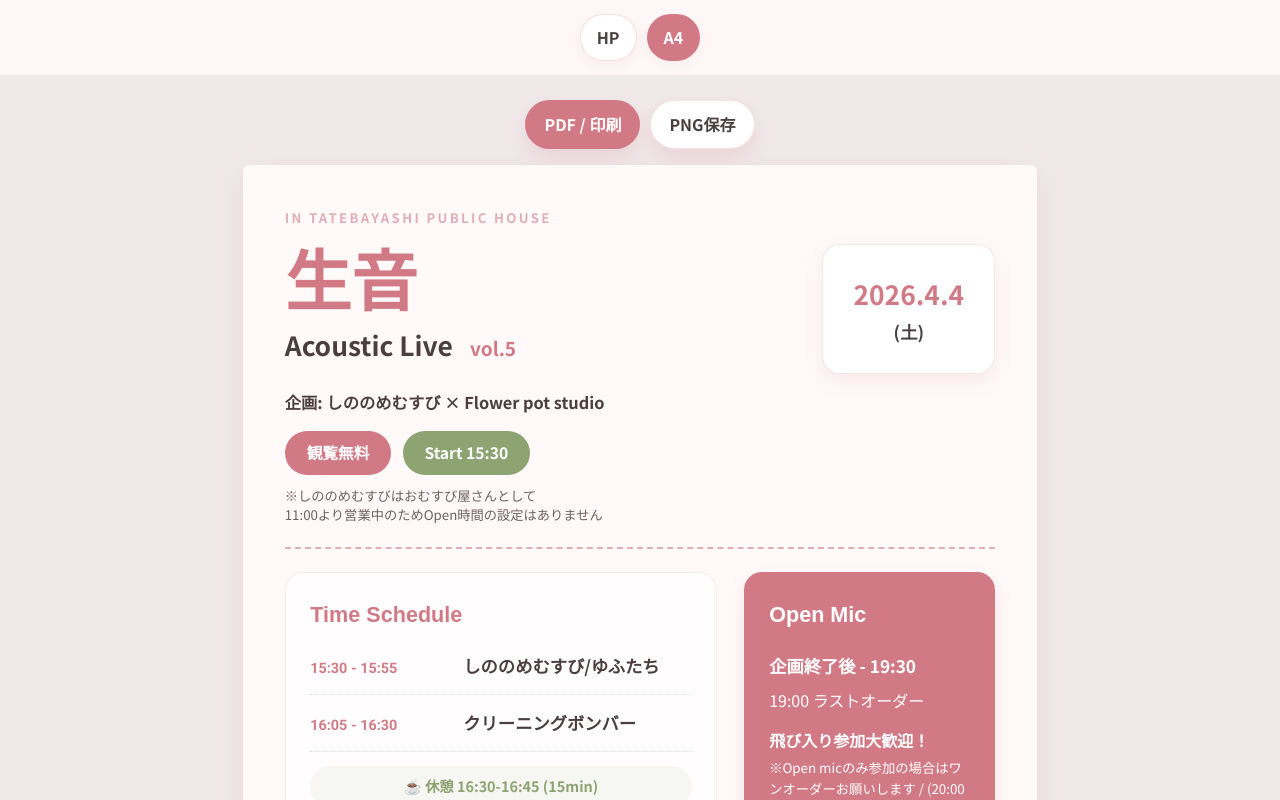
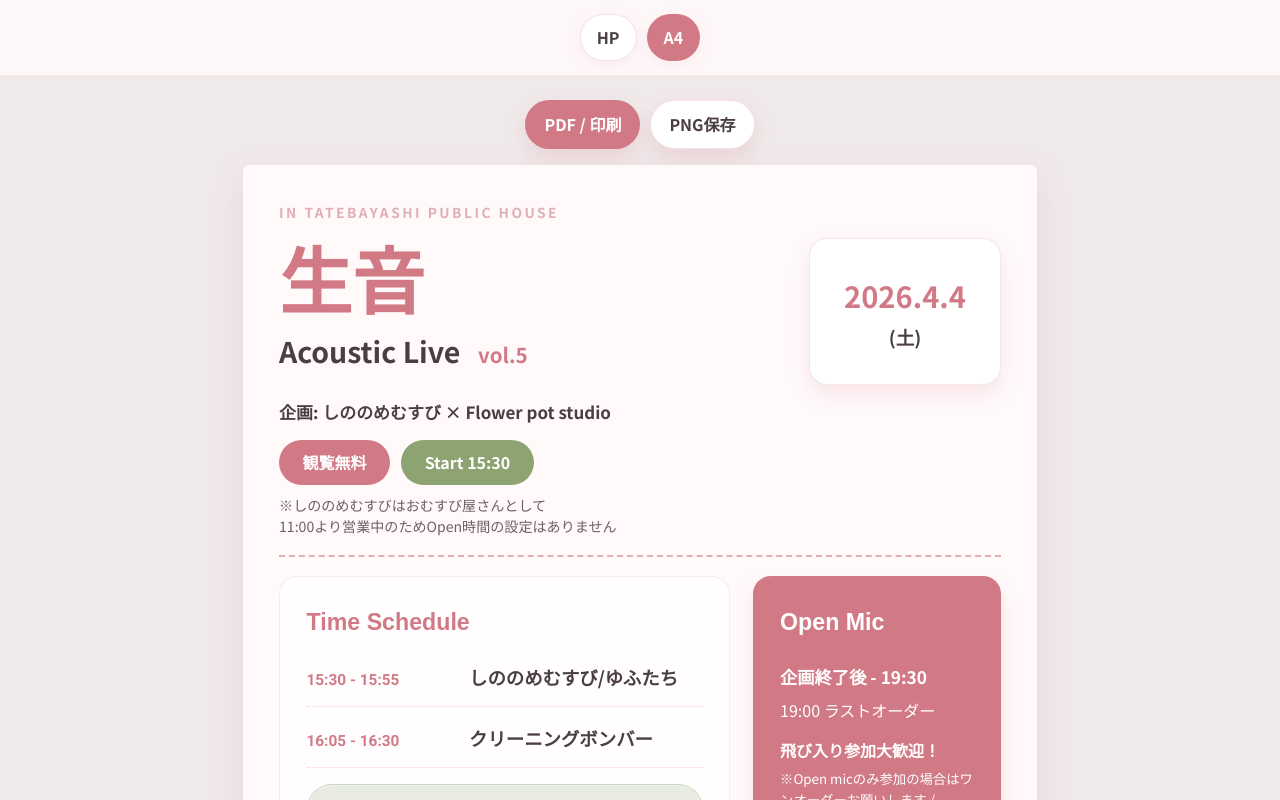
Before and after one commit to sunpotflower4460-cpu/TIRASI-HP, a React (Vite) app: page / in a window 1280 px wide. Both pictures are taken after a click on the button "A4チラシプレビューを開く". Shown: the top 800 px of the page. Built offline with nearby package versions, Linux system fonts and the light colour scheme; a web font is replaced by a local one.

Commit message:
Improve A4 layout density and break visibility

```diff
--- a/src/styles/one-page-flyer.css
+++ b/src/styles/one-page-flyer.css
@@ -57,15 +57,21 @@
   box-shadow: var(--shadow);
   border-radius: 6px;
   overflow: hidden;
-  padding: 11mm;
+  padding: 9.5mm;
   display: grid;
   grid-template-rows: auto 1fr auto;
-  gap: 6mm;
+  gap: 5mm;
+}
+
+.one-page-sheet.exporting-for-image {
+  max-width: none;
+  transform: none !important;
+  margin: 0 !important;
 }
 
 .one-page-header {
   border-bottom: 2px dashed var(--secondary-color);
-  padding-bottom: 6mm;
+  padding-bottom: 5mm;
 }
 
 .one-page-kicker {
@@ -73,26 +79,26 @@
   font-weight: 700;
   letter-spacing: 0.18em;
   text-transform: uppercase;
-  font-size: 0.82rem;
-  margin-bottom: 4mm;
+  font-size: 0.86rem;
+  margin-bottom: 3.5mm;
 }
 
 .one-page-title-row {
   display: grid;
   grid-template-columns: 1fr auto;
   align-items: center;
-  gap: 8mm;
+  gap: 6mm;
 }
 
 .one-page-title-row h1 {
   color: var(--primary-color);
   font-family: "Zen Maru Gothic", sans-serif;
-  font-size: 4.15rem;
-  line-height: 1;
+  font-size: 4.55rem;
+  line-height: 0.98;
 }
 
 .one-page-subtitle {
-  font-size: 1.65rem;
+  font-size: 1.78rem;
   font-weight: 700;
   margin-top: 2mm;
 }
@@ -105,45 +111,45 @@
 
 .one-page-date {
   background: white;
-  border: 1px solid rgba(209, 122, 134, 0.18);
+  border: 1px solid rgba(209, 122, 134, 0.2);
   border-radius: 18px;
-  min-width: 38mm;
-  padding: 7mm 8mm;
+  min-width: 43mm;
+  padding: 8.5mm 9mm;
   text-align: center;
-  box-shadow: 0 8px 18px rgba(209, 122, 134, 0.12);
+  box-shadow: 0 10px 20px rgba(209, 122, 134, 0.14);
 }
 
 .one-page-date strong {
   display: block;
   color: var(--primary-color);
-  font-size: 1.65rem;
+  font-size: 1.82rem;
 }
 
 .one-page-date span {
   font-weight: 700;
-  font-size: 1.08rem;
+  font-size: 1.16rem;
 }
 
 .one-page-organizer {
-  margin-top: 4mm;
+  margin-top: 3.5mm;
   font-weight: 700;
-  font-size: 1.02rem;
+  font-size: 1.06rem;
 }
 
 .one-page-badges {
   display: flex;
   gap: 3mm;
   flex-wrap: wrap;
-  margin-top: 4mm;
+  margin-top: 3.5mm;
 }
 
 .one-page-badges span {
   background: var(--primary-color);
   color: white;
   border-radius: 999px;
-  padding: 2.2mm 5.8mm;
+  padding: 2.3mm 6.2mm;
   font-weight: 700;
-  font-size: 0.98rem;
+  font-size: 1rem;
 }
 
 .one-page-badges span:nth-child(2) {
@@ -151,31 +157,32 @@
 }
 
 .one-page-note {
-  margin-top: 3mm;
+  margin-top: 2.7mm;
   color: #6d6062;
-  font-size: 0.83rem;
+  font-size: 0.88rem;
   line-height: 1.45;
 }
 
 .one-page-main-grid {
   display: grid;
-  grid-template-columns: 1.34fr 0.78fr;
-  gap: 7mm;
+  grid-template-columns: 1.38fr 0.76fr;
+  gap: 6mm;
   min-height: 0;
 }
 
 .one-page-schedule,
 .one-page-open-mic,
 .one-page-access {
-  background: rgba(255, 255, 255, 0.62);
+  background: rgba(255, 255, 255, 0.66);
   border: 1px solid rgba(209, 122, 134, 0.14);
   border-radius: 18px;
-  padding: 6.5mm;
+  padding: 7mm;
 }
 
 .one-page-schedule {
   display: grid;
   grid-template-rows: auto 1fr;
+  min-height: 148mm;
 }
 
 .one-page-schedule h2,
@@ -183,57 +190,59 @@
 .one-page-access h2 {
   color: var(--primary-color);
   font-family: "Zen Maru Gothic", sans-serif;
-  font-size: 1.35rem;
-  margin-bottom: 4.4mm;
+  font-size: 1.45rem;
+  margin-bottom: 5mm;
 }
 
 .one-page-schedule-list {
   display: grid;
   align-content: start;
-  gap: 3.6mm;
+  gap: 4.2mm;
 }
 
 .one-page-schedule-row {
   display: grid;
-  grid-template-columns: 36mm 1fr;
-  gap: 4.5mm;
+  grid-template-columns: 38mm 1fr;
+  gap: 5mm;
   align-items: baseline;
-  padding-bottom: 3.3mm;
-  border-bottom: 1px dotted rgba(209, 122, 134, 0.3);
+  padding-bottom: 3.5mm;
+  border-bottom: 1px dotted rgba(209, 122, 134, 0.32);
 }
 
 .one-page-time {
   color: var(--primary-color);
   font-family: "Roboto", sans-serif;
-  font-size: 0.9rem;
+  font-size: 0.96rem;
   font-weight: 700;
 }
 
 .one-page-schedule-row strong {
-  font-size: 1.08rem;
+  font-size: 1.15rem;
 }
 
 .one-page-break {
-  color: var(--accent-color);
-  background: rgba(141, 163, 114, 0.08);
+  color: #5f7f3c;
+  background: rgba(141, 163, 114, 0.2);
+  border: 1px solid rgba(95, 127, 60, 0.22);
   border-radius: 999px;
-  padding: 2.2mm 4mm;
-  font-size: 0.9rem;
-  font-weight: 700;
+  padding: 2.8mm 4.8mm;
+  font-size: 0.96rem;
+  font-weight: 800;
   text-align: center;
+  box-shadow: inset 0 0 0 1px rgba(255, 255, 255, 0.48);
 }
 
 .one-page-end {
   color: var(--secondary-color);
-  font-size: 0.8rem;
+  font-size: 0.84rem;
   letter-spacing: 0.18em;
   text-align: center;
-  margin-top: 1mm;
+  margin-top: 1.2mm;
 }
 
 .one-page-side {
   display: grid;
-  gap: 6mm;
+  gap: 5mm;
   align-content: start;
 }
 
@@ -266,7 +275,7 @@
 
 .one-page-access p {
   color: #6d6062;
-  font-size: 0.9rem;
+  font-size: 0.92rem;
   line-height: 1.55;
   overflow-wrap: anywhere;
 }
@@ -276,10 +285,10 @@
   justify-content: center;
   gap: 8mm;
   border-top: 2px dashed var(--secondary-color);
-  padding-top: 5mm;
+  padding-top: 4.5mm;
   color: #6d6062;
   font-weight: 700;
-  font-size: 0.86rem;
+  font-size: 0.88rem;
 }
 
 @media screen and (max-width: 760px) {
@@ -324,7 +333,7 @@
     max-width: 210mm;
     box-shadow: none;
     border-radius: 0;
-    padding: 9.5mm;
+    padding: 8.5mm;
     page-break-after: avoid;
     break-after: avoid;
   }
```
